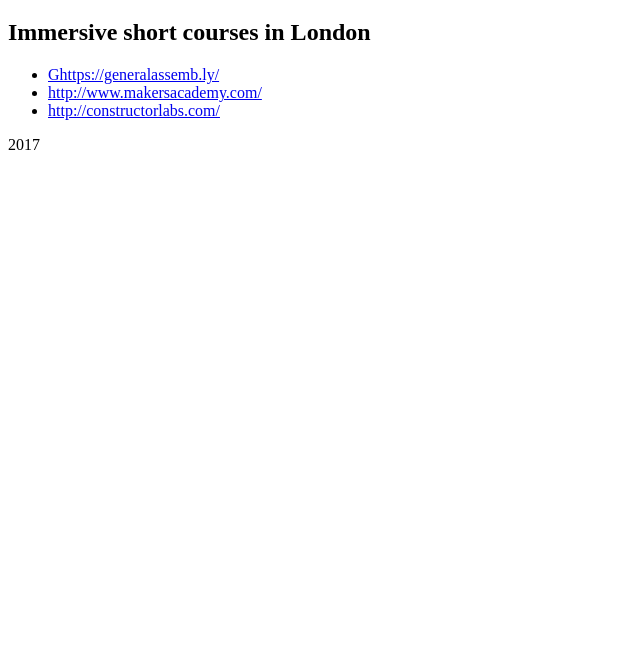
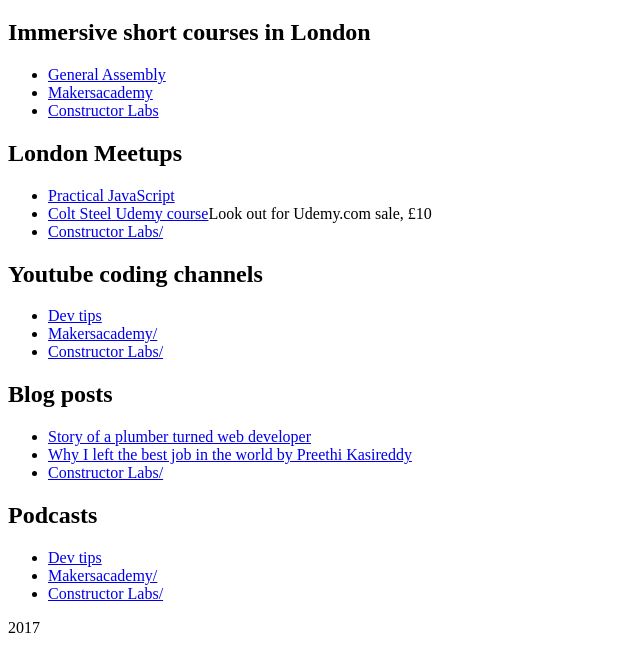
Before and after one commit to brian-cooney/resources, a plain HTML site: page index.html in a window 1280 px wide. Shown: the part 61-732 px from the top of the page, without its empty margins (0-640 px from the left). Drawn offline with Linux system fonts and the light colour scheme.

Commit message:
blogs added

```diff
--- a/index.html
+++ b/index.html
@@ -16,10 +16,37 @@
     <section id="content">
         <h2>Immersive short courses in London</h2>
         <ul>
-            <li><a href="https://generalassemb.ly/">Ghttps://generalassemb.ly/</a></li>
-            <li><a href="http://www.makersacademy.com/">http://www.makersacademy.com/</a></li>
-            <li><a href="http://constructorlabs.com/">http://constructorlabs.com/</a></li>
+            <li><a href="https://generalassemb.ly/">General Assembly</a></li>
+            <li><a href="http://www.makersacademy.com/">Makersacademy</a></li>
+            <li><a href="http://constructorlabs.com/">Constructor Labs</a></li>
         </ul>
+        <h2>London Meetups</h2>
+        <ul>
+            <li><a href="https://watchandcode.com/p/practical-javascript">Practical JavaScript </a></li>
+            <li><a href="https://www.udemy.com/the-web-developer-bootcamp/">Colt Steel Udemy course</a>Look out for Udemy.com sale, £10</li>
+            <li><a href="http://constructorlabs.com/">Constructor Labs/</a></li>
+        </ul>
+        <h2>Youtube coding channels</h2>
+        <ul>
+            <li><a href="https://www.youtube.com/user/DevTipsForDesigners/playlists">Dev tips</a></li>
+            <li><a href="http://www.makersacademy.com/">Makersacademy/</a></li>
+            <li><a href="http://constructorlabs.com/">Constructor Labs/</a></li>
+        </ul>
+        <h2>Blog posts</h2>
+        <ul>
+            <li><a href="https://medium.freecodecamp.org/how-i-transformed-from-a-30-year-old-plumber-into-a-32-year-old-web-developer-c0cfda7dc23a"
+                >Story of a plumber turned web developer</a></li>
+            <li><a href="https://medium.com/swlh/why-i-left-the-best-job-in-the-world-3689a5a4649a"
+                >Why I left the best job in the world by Preethi Kasireddy</a></li>
+            <li><a href="http://constructorlabs.com/">Constructor Labs/</a></li>
+        </ul>
+        <h2>Podcasts</h2>
+        <ul>
+            <li><a href="https://www.youtube.com/user/DevTipsForDesigners/playlists">Dev tips</a></li>
+            <li><a href="http://www.makersacademy.com/">Makersacademy/</a></li>
+            <li><a href="http://constructorlabs.com/">Constructor Labs/</a></li>
+        </ul>
+
 
     </section>
 
```
